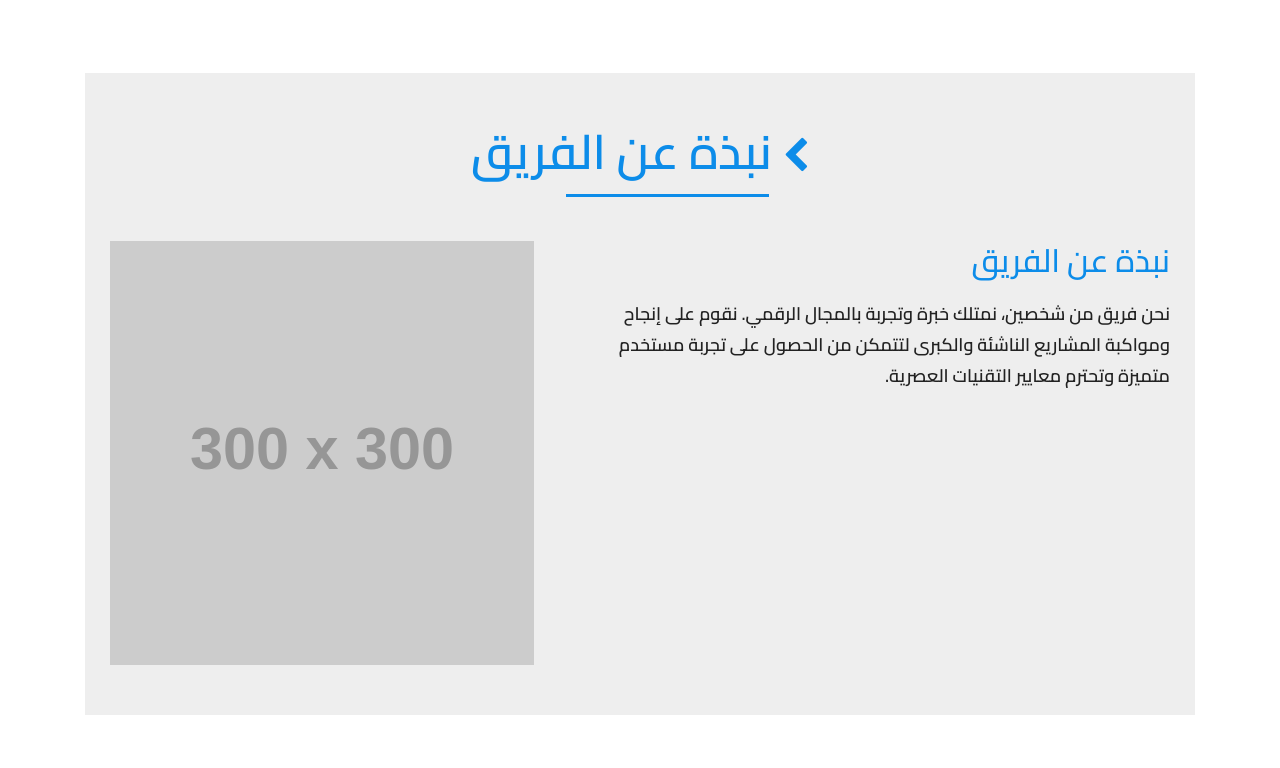
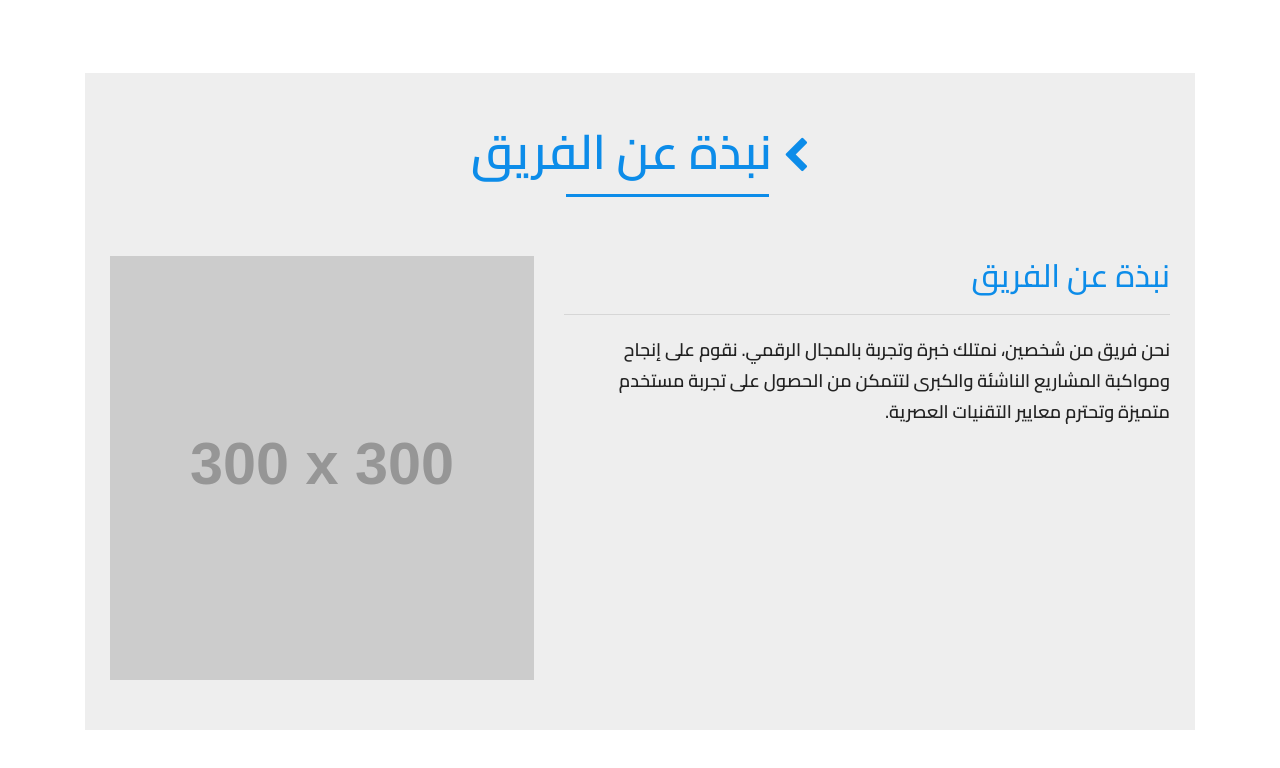
Before and after one commit to Youssef-zr/main-website-project, a Vue app: page / in a window 1280 px wide. Shown: the part 1551-2319 px from the top of the page. Built offline with nearby package versions, Linux system fonts and the light colour scheme.

Commit message:
second commit

```diff
--- a/src/views/HomeView.vue
+++ b/src/views/HomeView.vue
@@ -201,6 +201,7 @@
           <div class="col-md-7">
             <div class="about-content-wrapper">
               <h4 class="title">نبذة عن الفريق</h4>
+              <hr />
               <p class="text-content">
                 نحن فريق من شخصين، نمتلك خبرة وتجربة بالمجال الرقمي. نقوم على
                 إنجاح ومواكبة المشاريع الناشئة والكبرى لتتمكن من الحصول على
@@ -279,6 +280,9 @@
   margin: 0 0 50px;
   background: #eee;
   padding: 50px 25px;
+  .main-title {
+    margin-bottom: 15px;
+  }
   .about-content-wrapper {
     .title {
       color: var(--primary);
@@ -289,6 +293,7 @@
       line-height: 1.7;
       color: #222;
       font-weight: 600;
+      margin-top: 20px;
     }
   }
 }
```
